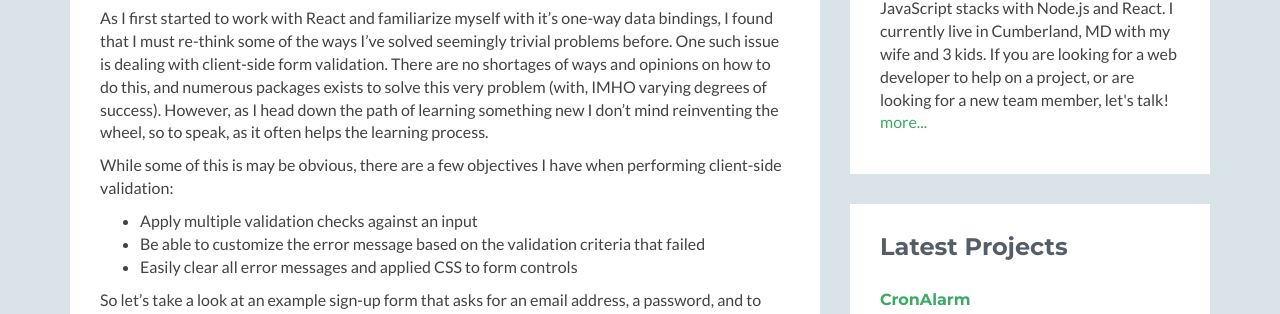
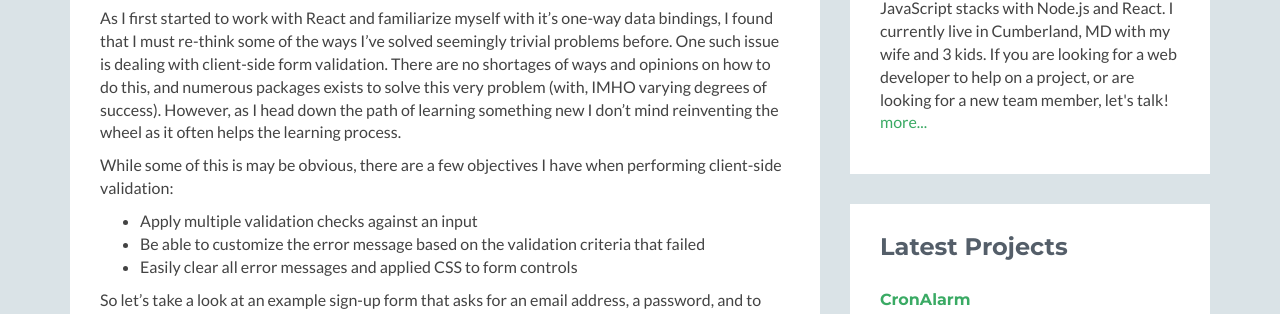
Before and after one commit to stvmlbrn/stvmlbrn.github.io, a Jekyll site: the page built from _posts/2017-1-16-form-validation-with-reactjs.md, in a window 1280 px wide and 900 px high. Shown: the part 172-486 px from the top of the window. Built offline with Jekyll 4.4.1, drawn with Linux system fonts in a browser that asks for light colours; nearby versions of some CDN libraries; comment, search, counter and statistics services are not loaded.

Commit message:
Updated content

```diff
--- a/_posts/2017-1-16-form-validation-with-reactjs.md
+++ b/_posts/2017-1-16-form-validation-with-reactjs.md
@@ -8,7 +8,7 @@ As I first started to work with React and familiarize myself with it's one-way d
 that I must re-think some of the ways I've solved seemingly trivial problems before. One such issue
 is dealing with client-side form validation. There are no shortages of ways and opinions on how to do this,
 and numerous packages exists to solve this very problem (with, IMHO varying degrees of success). However,
-as I head down the path of learning something new I don't mind reinventing the wheel, so to speak, as
+as I head down the path of learning something new I don't mind reinventing the wheel as
 it often helps the learning process.
 
 While some of this is may be obvious, there are a few objectives I have when performing client-side validation:
```
